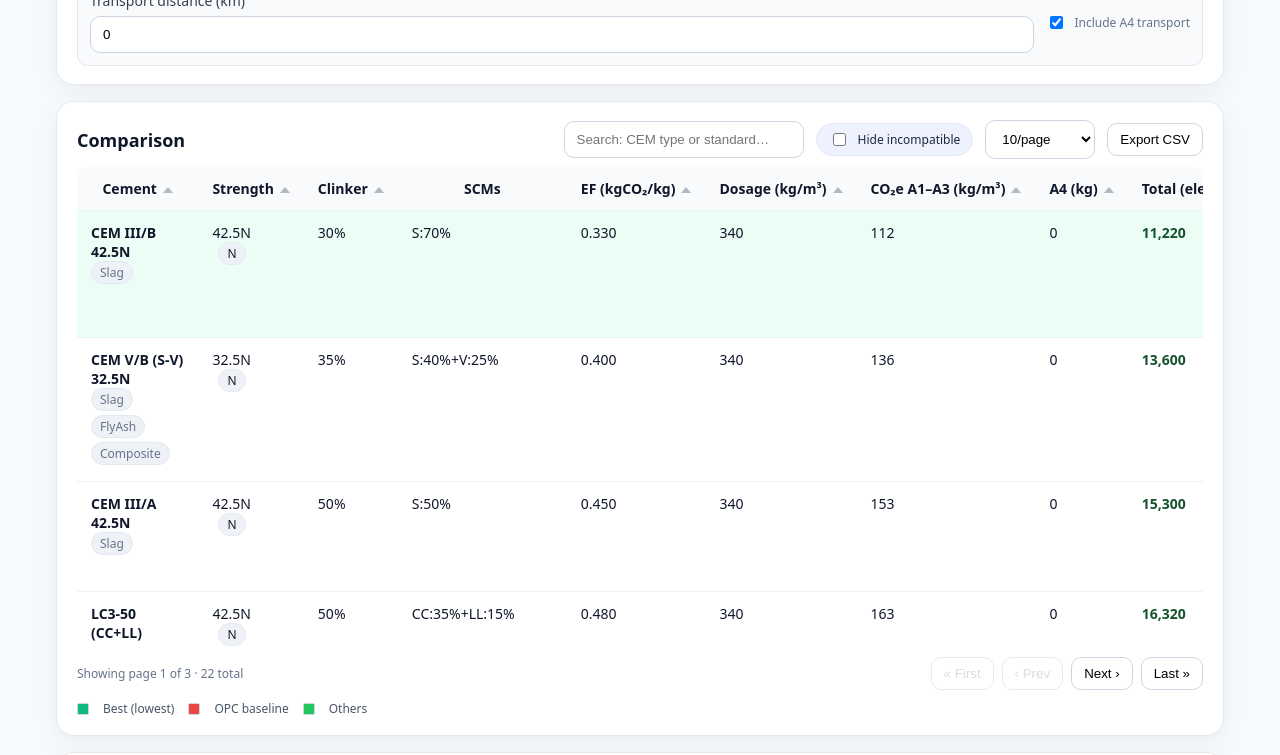
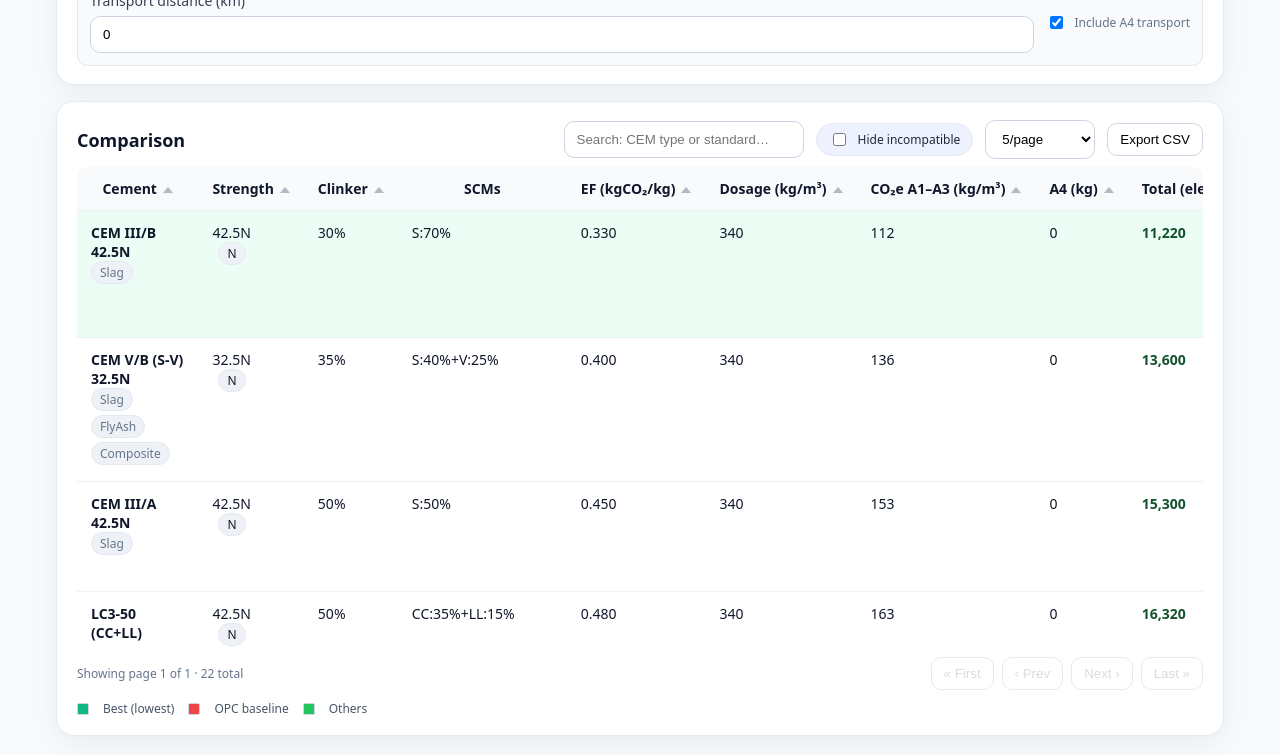
Before and after one commit to MarioSorgente/cement-lca, a Next.js app: page / in a window 1280 px wide. Shown: the part 440-1195 px from the top of the page. Built offline with nearby package versions, Linux system fonts and the light colour scheme.

Commit message:
Update index.tsx

```diff
--- a/pages/index.tsx
+++ b/pages/index.tsx
@@ -7,11 +7,10 @@ import { getDefaultDosage } from '../lib/dosage'
 import { toResultRows } from '../lib/calc'
 import { tagsForCement } from '../lib/tags'
 import { downloadCSV } from '../lib/download'
-// If you prefer import over fetch, uncomment and use the second line below
-// import cementsData from '../data/cements.json'
 
 type SortKey = 'cement'|'strength'|'clinker'|'ef'|'dosage'|'a1a3'|'a4'|'total'
 type SortDir = 'asc'|'desc'
+type PageSize = number | 'all'
 
 export default function Home() {
   const [cements, setCements] = useState<Cement[]>([])
@@ -22,7 +21,7 @@ export default function Home() {
   const [sortDir, setSortDir]   = useState<SortDir>('asc')
   const [search, setSearch] = useState('')
   const [hideIncompatible, setHideIncompatible] = useState(false)
-  const [pageSize, setPageSize] = useState(10)
+  const [pageSize, setPageSize] = useState<PageSize>('all') // Default = show ALL rows (no pagination)
   const [page, setPage] = useState(1)
 
   const [state, setState] = useState<InputsState>({
@@ -36,16 +35,14 @@ export default function Home() {
     filters: { OPC: true, Slag: true, FlyAsh: true, Pozzolana: true, Limestone: true, CalcinedClay: true, Composite: true }
   })
 
-  // Load data (choose one)
   useEffect(() => { fetch('/data/cements.json').then(r => r.json()).then(setCements) }, [])
-  // const [cements] = useState<Cement[]>(cementsData as Cement[])
 
   const handleSortChange = (key: SortKey) => {
     if (key === sortKey) setSortDir(prev => prev === 'asc' ? 'desc' : 'asc')
     else { setSortKey(key); setSortDir('asc') }
   }
 
-  // 1) Tag filters
+  // Tag filters
   const tagFiltered = useMemo(() => {
     return cements.filter(c => {
       const tags = new Set(tagsForCement(c))
@@ -60,7 +57,7 @@ export default function Home() {
     })
   }, [cements, state.filters])
 
-  // 2) Compute rows from current design inputs
+  // Compute rows from design inputs
   const rowsBase: ResultRow[] = useMemo(() => {
     return toResultRows(tagFiltered, {
       exposureClass: state.exposureClass,
@@ -74,7 +71,7 @@ export default function Home() {
     })
   }, [tagFiltered, state, dosageOverrides])
 
-  // 3) Search + hide incompatible
+  // Search + hide incompatible
   const searched = useMemo(() => {
     const q = search.trim().toLowerCase()
     return rowsBase.filter(r => {
@@ -85,7 +82,7 @@ export default function Home() {
     })
   }, [rowsBase, search, hideIncompatible])
 
-  // 4) Sorting
+  // Sorting
   const sorted = useMemo(() => {
     const factor = sortDir === 'asc' ? 1 : -1
     const val = (r: ResultRow) => {
@@ -103,15 +100,16 @@ export default function Home() {
     return [...searched].sort((a,b) => (val(a) > val(b) ? 1 : val(a) < val(b) ? -1 : 0) * factor)
   }, [searched, sortKey, sortDir])
 
-  // 5) Pagination
+  // Pagination (conditional)
   const totalRows = sorted.length
-  const totalPages = Math.max(1, Math.ceil(totalRows / pageSize))
-  const pageSafe = Math.min(page, totalPages)
-  const start = (pageSafe - 1) * pageSize
-  const end = start + pageSize
+  const usingPagination = pageSize !== 'all'
+  const totalPages = usingPagination ? Math.max(1, Math.ceil(totalRows / (pageSize as number))) : 1
+  const pageSafe = usingPagination ? Math.min(page, totalPages) : 1
+  const start = usingPagination ? (pageSafe - 1) * (pageSize as number) : 0
+  const end = usingPagination ? start + (pageSize as number) : totalRows
   const pageRows = sorted.slice(start, end)
 
-  // Best + baseline IDs based on the **sorted (full) set**
+  // IDs for highlight
   const bestId = sorted[0]?.cement.id
   const opcBaselineId = useMemo(() => {
     const opcRows = sorted.filter(r => r.cement.scms.length === 0)
@@ -124,12 +122,16 @@ export default function Home() {
   const setDosageOverride = (id: string, v: number) =>
     setDosageOverrides(prev => ({ ...prev, [id]: v }))
 
-  // Ensure page resets on filters/search
+  // Reset page when view changes
   useEffect(() => { setPage(1) }, [search, hideIncompatible, pageSize, sortKey, sortDir, state])
+
+  // Banner text for chart/table view
+  const bannerText = usingPagination
+    ? `Showing: Page ${pageSafe} of ${totalPages} · ${(pageSize as number)} rows/page`
+    : `Showing: All rows (${totalRows})`
 
   return (
     <main className="container">
-      {/* Header + tag chips */}
       <div className="header">
         <h1 className="h1">Concrete LCA Comparator</h1>
         <div className="filters">
@@ -152,7 +154,7 @@ export default function Home() {
       {/* Design Inputs ABOVE Comparison */}
       <Inputs state={state} setState={setState} />
 
-      {/* Comparison with controls */}
+      {/* Comparison */}
       <ResultsTable
         rows={pageRows}
         state={state}
@@ -164,7 +166,6 @@ export default function Home() {
         sortKey={sortKey}
         sortDir={sortDir}
         onSortChange={(k) => handleSortChange(k)}
-        // new controls
         search={search}
         onSearch={setSearch}
         hideIncompatible={hideIncompatible}
@@ -173,11 +174,13 @@ export default function Home() {
         totalPages={totalPages}
         onPageChange={setPage}
         pageSize={pageSize}
-        onPageSizeChange={(n) => setPageSize(n)}
+        onPageSizeChange={setPageSize}
         totalCount={totalRows}
+        usingPagination={usingPagination}
       />
 
-      {/* Chart shows the same rows as the table page */}
+      {/* Banner + Chart */}
+      <div className="view-banner">{bannerText}</div>
       <BarChart rows={pageRows} bestId={bestId} opcBaselineId={opcBaselineId} />
 
       <footer className="footer">
```
